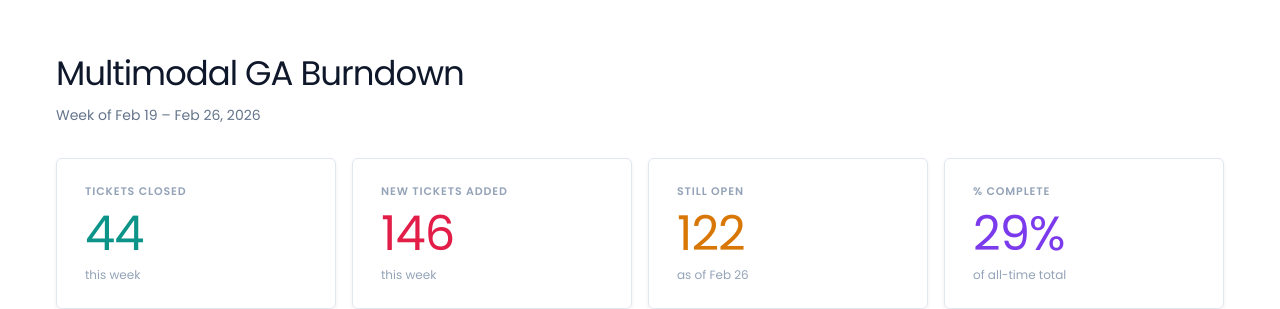
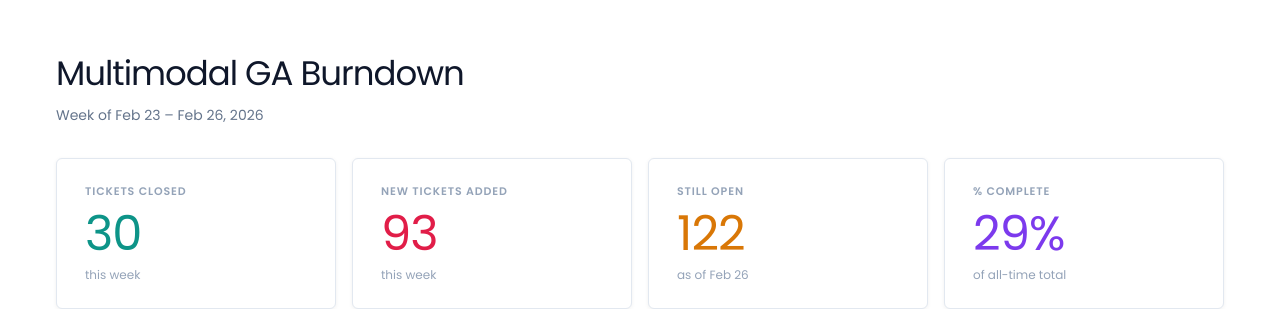
Before and after one commit to kerrilinnea3/multimodal-ga-burndown, a plain HTML site: page index.html in a window 1280 px wide. Shown: the top 309 px of the page. Drawn offline with Linux system fonts and the light colour scheme.

Commit message:
Fix week range to Feb 23-26, update closed/new ticket counts

```diff
--- a/index.html
+++ b/index.html
@@ -165,19 +165,19 @@
 
   <div class="page-header">
     <h1>Multimodal GA Burndown</h1>
-    <p>Week of Feb 19 – Feb 26, 2026</p>
+    <p>Week of Feb 23 – Feb 26, 2026</p>
   </div>
 
   <!-- ── Summary Row ── -->
   <div class="summary-row">
     <div class="summary-card">
       <div class="summary-card-label">Tickets Closed</div>
-      <div class="summary-card-value" style="color:#0D9488">44</div>
+      <div class="summary-card-value" style="color:#0D9488">30</div>
       <div class="summary-card-sub">this week</div>
     </div>
     <div class="summary-card">
       <div class="summary-card-label">New Tickets Added</div>
-      <div class="summary-card-value" style="color:#E11D48">146</div>
+      <div class="summary-card-value" style="color:#E11D48">93</div>
       <div class="summary-card-sub">this week</div>
     </div>
     <div class="summary-card">
```
